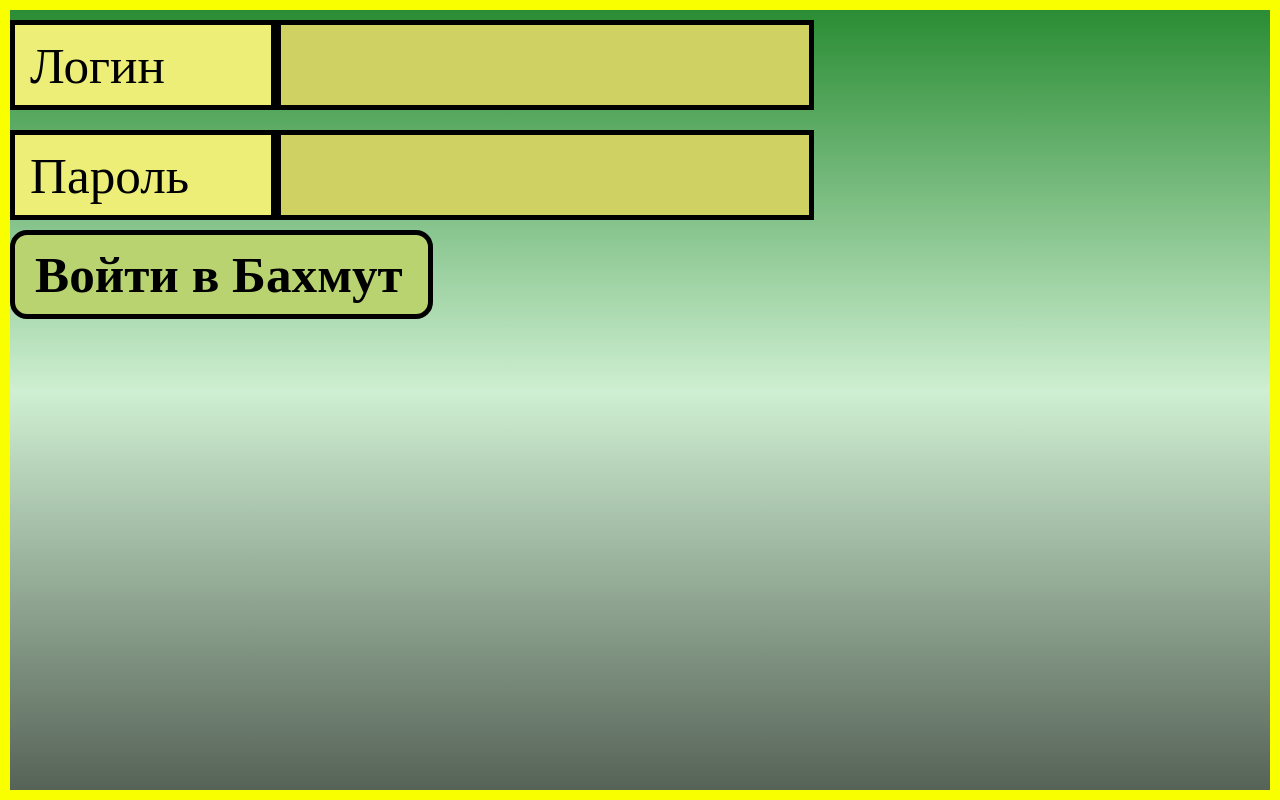
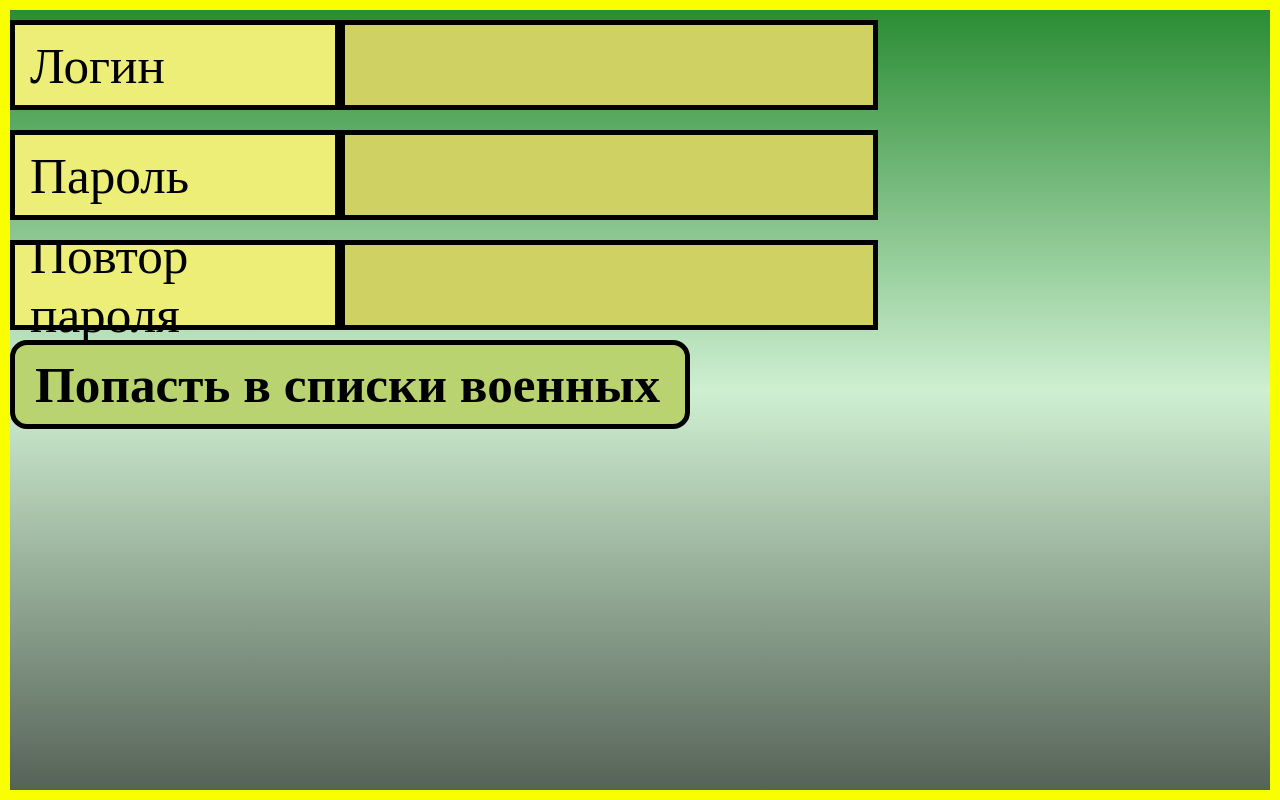
Before and after one commit to hahah-eto-ya-maga/counter-offensive, a React (Create React App) app in the folder client/: page / in a window 1280 px wide. Built offline with nearby package versions, Linux system fonts and the light colour scheme; a web font is replaced by a local one.

Commit message:
registration form

```diff
--- a/client/src/App.tsx
+++ b/client/src/App.tsx
@@ -1,11 +1,13 @@
 import React from "react";
 import "./styles/global.css";
-import { Login } from './components';
+import { Registration } from "./components";
 
 const App: React.FC = () => {
-   return <div className="app">
-	<Login/>
-   </div>;
+  return (
+    <div className="app">
+      <Registration />
+    </div>
+  );
 };
 
 export default App;
--- /dev/null
+++ b/client/src/components/Registration/Registration.tsx
@@ -0,0 +1,57 @@
+import React, { useState } from "react";
+import { Button, Input } from "../UI";
+import { IUserData } from "../../interfaces";
+
+const Registration: React.FC = () => {
+  const [userData, setUserData] = useState<IUserData>({
+    login: "",
+    password: "",
+    passwordTwo: "",
+  });
+
+  const onChangeHandler = (value: string, data: string) => {
+    setUserData({ ...userData, [data]: value });
+  };
+
+  const onSubmitHandler = (e: React.FormEvent<HTMLFormElement>) => {};
+
+  return (
+    <form className="auth_form" onSubmit={onSubmitHandler}>
+      <div style={{ display: "flex", flexDirection: "row" }}>
+        <div style={{ display: "flex", flexDirection: "column" }}>
+          <Input
+            text="Логин"
+            value={userData.login}
+            onChange={(value) => {
+              onChangeHandler(value, "login");
+            }}
+          />
+          <Input
+            text="Пароль"
+            type="password"
+            value={userData.password}
+            onChange={(value) => {
+              onChangeHandler(value, "password");
+            }}
+          />
+          <Input
+            text="Повтор пароля"
+            type="password"
+            value={userData.passwordTwo ?? ""}
+            onChange={(value) => {
+              onChangeHandler(value, "passwordTwo");
+            }}
+          />
+        </div>
+        {/* <div>ТУТ ОШИБКИ МОЖНО ЗАКИНУТЬ ЕСЛИ НАСТРОИТЬ КСС ку</div> */}
+      </div>
+      <div className="auth_footer">
+        <Button appearance="primary" className="auth_submit_button">
+          Попасть в списки военных
+        </Button>
+      </div>
+    </form>
+  );
+};
+
+export default Registration;
--- a/client/src/components/UI/Input/Input.css
+++ b/client/src/components/UI/Input/Input.css
@@ -18,16 +18,14 @@
 
 .span_text {
    font-size: 4vw;
-   width: 355px;
    margin-left: 5px;
    padding-left: 10px;
-
 }
 
 .input_text {
    display: flex;
    align-items: center;
-   width: 20vw;
+   width: 25vw;
    border: 5px solid var(--black);
    background: var(--green-yellow);
    font-family: "Neucha", cursive;
--- a/client/src/components/index.ts
+++ b/client/src/components/index.ts
@@ -1,6 +1,7 @@
 import ProgressBar from "./ProgressBar/ProgressBar";
 import CardAdvise from "./CardAdvice/CardAdvice";
 import Login from "./Login/Login";
+import Registration from "./Registration/Registration";
 
-export { ProgressBar, CardAdvise, Login };
+export { ProgressBar, CardAdvise, Login, Registration };
 export { Button, Logo, Input } from "./UI";
```
